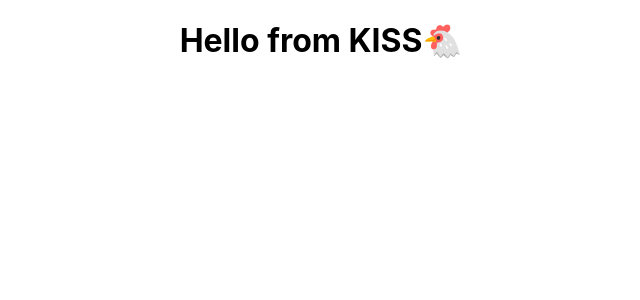
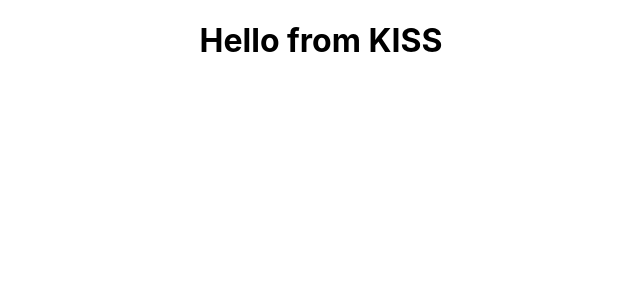
Before and after one commit to WesleyMatthee/kiss-react, a React (Create React App) app: page / in a window 1280 px wide. Shown: the top 300 px of the page, without its empty margins (319-959 px from the left). Built offline with nearby package versions, Linux system fonts and the light colour scheme.

Commit message:
Small to no changes

```diff
--- a/package.json
+++ b/package.json
@@ -34,5 +34,8 @@
       "last 1 firefox version",
       "last 1 safari version"
     ]
+  },
+  "devDependencies": {
+    "nodemon": "^2.0.20"
   }
 }
--- a/src/App.js
+++ b/src/App.js
@@ -3,7 +3,7 @@
 function App() {
   return (
     <div className="App">
-    <h1>Hello from KISS🐔</h1>
+    <h1>Hello from KISS</h1>
     </div>
   );
 }
```
Also changed, not shown: 1 other file (tests, documents, lock files or other folders).
